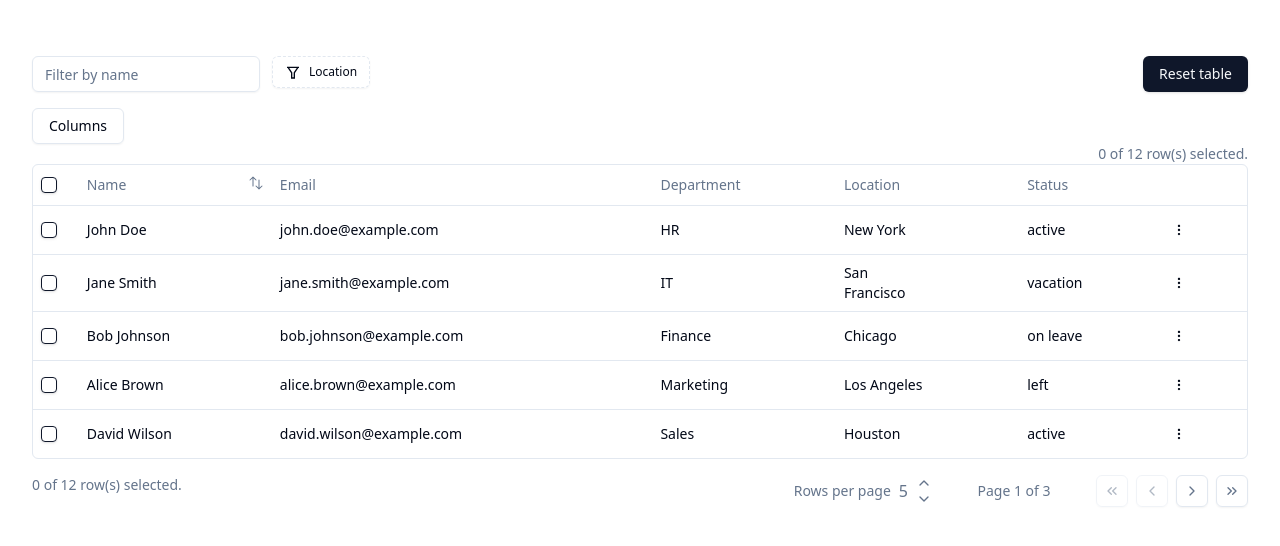
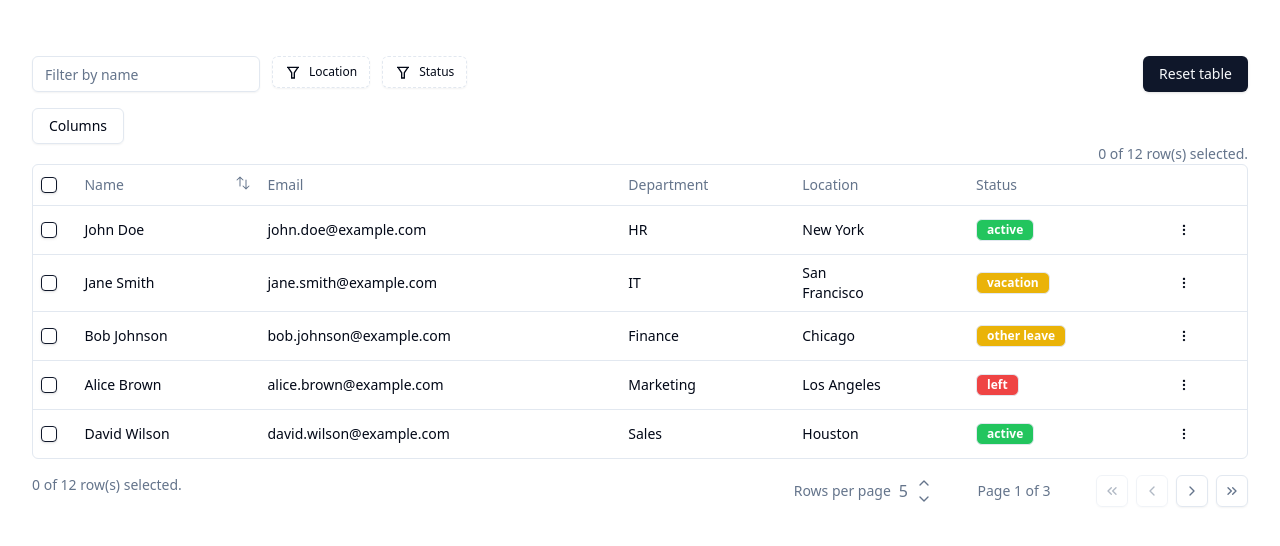
Before and after one commit to kbastamow/Data-table, a React (Vite) app: page / in a window 1280 px wide. Shown: the top 546 px of the page. Built offline with nearby package versions, Linux system fonts and the light colour scheme.

Commit message:
Render status colors

```diff
--- a/src/components/employees/columns.tsx
+++ b/src/components/employees/columns.tsx
@@ -4,7 +4,7 @@ import { HiArrowsUpDown } from "react-icons/hi2";
 import { RiMore2Fill } from "react-icons/ri";
 // import { MoreHorizontal } from "lucide-react"
 
-import { Button } from "@/components/ui/button"
+import { Button } from "@/components/ui/button";
 
 import {
   DropdownMenu,
@@ -13,10 +13,10 @@ import {
   DropdownMenuLabel,
   DropdownMenuSeparator,
   DropdownMenuTrigger,
-} from "@/components/ui/dropdown-menu"
+} from "@/components/ui/dropdown-menu";
 import { Checkbox } from "../ui/checkbox";
 import { Toast } from "../reusable/Toast";
-
+import { Badge } from "../ui/badge";
 
 export const columns: ColumnDef<Employee>[] = [
   {
@@ -41,15 +41,19 @@ export const columns: ColumnDef<Employee>[] = [
   {
     accessorKey: "name",
     header: ({ column }) => {
-      return   (
-        <div className="flex justify-between text-left display ">Name
-            <HiArrowsUpDown className="w-4 h-4 ml-2 cursor-pointer" onClick={() => column.toggleSorting(column.getIsSorted() === "asc")}/>
+      return (
+        <div className="flex justify-between text-left display ">
+          Name
+          <HiArrowsUpDown
+            className="w-4 h-4 ml-2 cursor-pointer"
+            onClick={() => column.toggleSorting(column.getIsSorted() === "asc")}
+          />
         </div>
-      )
+      );
     },
-    cell: ({row}) => {
-        const { name } = row.original;
-        return <div className="font-medium text-left ">{name}</div>
+    cell: ({ row }) => {
+      const { name } = row.original;
+      return <div className="font-medium text-left ">{name}</div>;
     },
   },
   {
@@ -63,25 +67,40 @@ export const columns: ColumnDef<Employee>[] = [
   {
     accessorKey: "location",
     header: "Location",
-    cell: ({ row }) => <div className="w-[80px]">{row.getValue("location")}</div>,
+    cell: ({ row }) => (
+      <div className="w-[80px]">{row.getValue("location")}</div>
+    ),
     filterFn: (row, id, value) => {
-      return value.includes(row.getValue(id))
+      return value.includes(row.getValue(id));
     },
-
   },
   {
     accessorKey: "status",
     header: "Status",
+     cell: ({ row }) => {
+      const { status } = row.original;
+      const colors = {
+        active: "bg-green-500",
+        vacation: "bg-yellow-500",
+        "other leave": "bg-yellow-500",
+        left: "bg-red-500",
+      };
+
+      return (<Badge variant="outline" className={`${colors[status]} text-white`}>{status}</Badge>);
+    },
+    filterFn: (row, id, value) => {
+      return value.includes(row.getValue(id));
+    },
   },
   {
     id: "actions",
     cell: ({ row }) => {
-      const employee = row.original
+      const employee = row.original;
       return (
         <DropdownMenu>
           <DropdownMenuTrigger asChild>
             <Button variant="ghost" className="w-8 h-8 p-0">
-           <RiMore2Fill></RiMore2Fill>
+              <RiMore2Fill></RiMore2Fill>
             </Button>
           </DropdownMenuTrigger>
           <DropdownMenuContent align="end">
@@ -89,7 +108,11 @@ export const columns: ColumnDef<Employee>[] = [
             <DropdownMenuItem
               onClick={() => navigator.clipboard.writeText(employee.id)}
             >
-              <Toast buttonText={"Copy employee id"} description={"ID copied to clipboard"}></Toast>
+              <Toast
+                buttonText={"Copy employee id"}
+                description={"ID copied to clipboard"}
+              >
+              </Toast>
             </DropdownMenuItem>
             <DropdownMenuSeparator />
             <DropdownMenuItem>View employee</DropdownMenuItem>
@@ -97,8 +120,8 @@ export const columns: ColumnDef<Employee>[] = [
             <DropdownMenuItem>Delete</DropdownMenuItem>
           </DropdownMenuContent>
         </DropdownMenu>
-      )
+      );
     },
   },
   // ...
-]
+];
--- a/src/components/employees/data-table.tsx
+++ b/src/components/employees/data-table.tsx
@@ -36,7 +36,6 @@ import { Input } from "../ui/input";
 import { DataTableFacetedFilter } from "../reusable/faceted-filter";
 import { getDropDownValues } from "@/lib/utils";
 import { DataTablePagination } from "../reusable/pagination-controls";
-import { Toast } from "../reusable/Toast";
 
 interface DataTableProps<TData, TValue> {
   columns: ColumnDef<TData, TValue>[];
@@ -111,6 +110,17 @@ export function DataTable<TData, TValue>({
               />
             )}
           </div>
+          <div>
+          {table.getColumn("status") && (
+              <DataTableFacetedFilter
+                column={table.getColumn("status")}
+                title="Status"
+                options={getDropDownValues(data, "status")}
+              />
+            )}
+          </div>
+
+
             {isFiltered && (
               <Button
                 variant="ghost"
--- a/src/components/reusable/Toast.tsx
+++ b/src/components/reusable/Toast.tsx
@@ -1,13 +1,13 @@
 
 import { useToast } from "@/components/ui/use-toast"
+import { ToastProps } from "../ui/toast"
 
-interface ToastProps {
+interface ToastInterface extends ToastProps{
     buttonText: string,
     description: string
 }
 
-
-export function Toast({buttonText, description} : ToastProps) {
+export function Toast({buttonText, description} : ToastInterface) {
   const { toast } = useToast()
   return (
     <div
--- a/src/data/employeeData.ts
+++ b/src/data/employeeData.ts
@@ -24,7 +24,7 @@ export const employeeData: Employee[] = [
       department: "Finance",
       email: "bob.johnson@example.com",
       location: "Chicago",
-      status: "on leave",
+      status: "other leave",
     },
     {
       id: "4",
@@ -56,7 +56,7 @@ export const employeeData: Employee[] = [
       department: "IT",
       email: "michael.lee@example.com",
       location: "Seattle",
-      status: "on leave",
+      status: "other leave",
     },
     {
       id: "8",
--- a/src/types/employee.ts
+++ b/src/types/employee.ts
@@ -4,5 +4,5 @@ export interface Employee {
     department: string
     email: string
     location: string
-    status: "active" | "vacation" | "on leave" | "left"
+    status: "active" | "vacation" | "other leave" | "left"
   }
```
